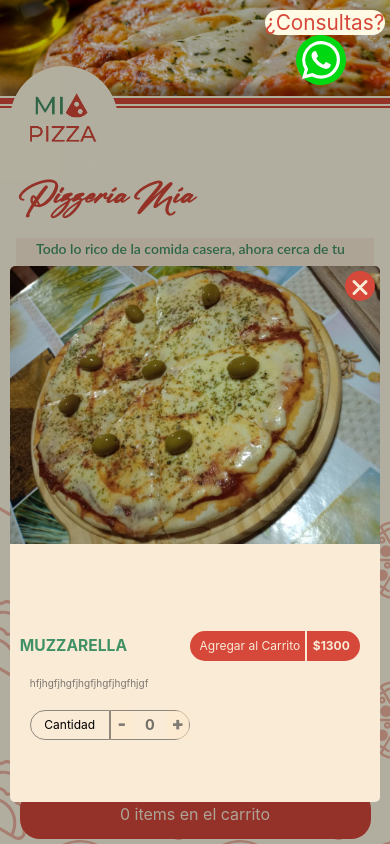
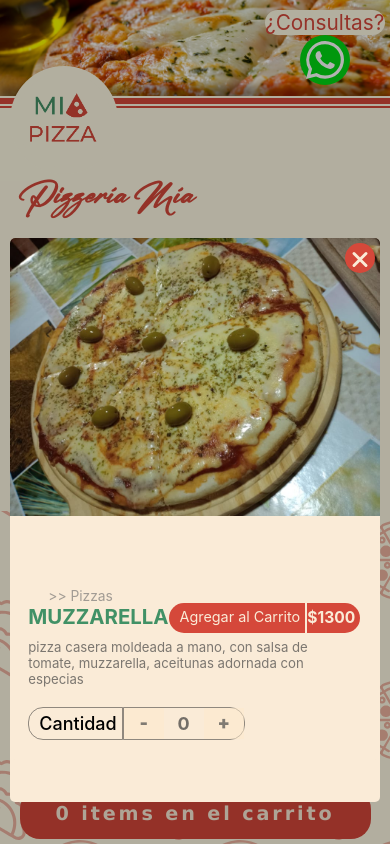
Before and after one commit to DanielQuijano1/pizzas2, a React (Create React App) app: page /detalle/1 in a window 390 px wide. Built offline with nearby package versions, Linux system fonts and the light colour scheme.

Commit message:
css cambios de font y size

```diff
--- a/src/Card/Card.css
+++ b/src/Card/Card.css
@@ -22,7 +22,7 @@
 
 .card__title {
     margin-bottom: 10px;
-    font-size: 13px;
+    font-size: 17px;
     letter-spacing: .05em;
 }
 
@@ -36,3 +36,10 @@
     height: 80px;
     border-radius: 15px;
 }
+
+@media screen and (max-width: 700px) {
+    .card{
+        width: 90vw;
+        gap: 10%;
+    }
+}
--- a/src/CartContainer/CartContainer.css
+++ b/src/CartContainer/CartContainer.css
@@ -3,7 +3,8 @@
     display: flex;
     flex-direction: column;
     align-items: center;
-    z-index: 2000;
+    z-index: 1500;
+    border-radius: 5px 5px 0px 0px;
 }
 
 .titleCarrito {
@@ -57,8 +58,13 @@
     justify-content: space-between;
     color: #419166;
     font-weight: 500;
+    font-size: 1.3em;
 }
 
+.font{
+
+    font-size: 1.1em;
+}
 
 .cartItems{
     width: 90%;
@@ -137,4 +143,8 @@
     color: antiquewhite;
     border-radius: 20px;
     margin-left: 5vw;
+    letter-spacing: .15em;
+    font-size: 1.2em;
+    font-weight: 700;
+    font-family:Verdana, Geneva, Tahoma, sans-serif;
 }
--- a/src/CartContainer/CartContainer.jsx
+++ b/src/CartContainer/CartContainer.jsx
@@ -50,20 +50,20 @@ function CartContainer() {
                                             :
                                             <div className="flex">
 
-                                                <div className="targetaCartTitle">
+                                                <div className="targetaCartTitle ">
                                                     <div className="inicio">Producto</div>
                                                     <div className="final">Precio</div>
                                                 </div>
 
-                                                <div className="cartItems">
+                                                <div className="cartItems font">
                                                     {cart.map((itemInCart) => (
                                                         <CartItem itemInCart={itemInCart} removeItem={removeItem}></CartItem>
                                                     ))}
                                                 </div>
 
-                                                <p className="totalDeCompra">El total de tu compra es de ${getTotalItemsInCart()}</p>
+                                                <p className="totalDeCompra font">El total de tu compra es de ${getTotalItemsInCart()}</p>
 
-                                                <div className="buttonItems">
+                                                <div className="buttonItems font">
                                                     <Button onClick={clear} className="buttonCart" text="Limpiar Carrito" ></Button>
                                                     <Button className="buttonCart" text="Finalizar Compra" ></Button>
                                                 </div>
--- a/src/CartContainer/CartItem.css
+++ b/src/CartContainer/CartItem.css
@@ -2,6 +2,7 @@
     display: flex;
     width: 100%;
     flex-direction: column;
+    gap: 8px;
 }
 
 .espaciadoCart {
--- a/src/ItemCount/ItemCount.css
+++ b/src/ItemCount/ItemCount.css
@@ -1,16 +1,14 @@
 .count__mainbox{
     display: flex;
     flex-direction: row;
-    padding-left: 20px;
 }
 
 .count__title{
-    width: 80px;
-    height: 30px;
     border: 1px rgba(39, 39, 39, 0.5) solid;
     border-radius: 15px 0px 0px 15px;
     display: grid;
     place-content: center;
+    padding: 0px 5px 0px 10px;
 }
 
 .count__flex {
@@ -67,7 +65,7 @@
     padding: 5px 5px 5px 10px;
     border-radius: 20px 0px 0px 20px;
     color: antiquewhite;
-
+    font-size: 1.2em;
 }
 
 .count__cart:active{
@@ -82,3 +80,23 @@
         scale: 1.1;
     }
 }
+
+@media screen and (max-width: 750px){
+
+    .count__title{
+        font-size: 1.5em;
+        font-weight: 500;
+        padding: 5px 5px 5px 10px;
+    }
+    .count__flex{
+        width: auto;
+        height: auto;
+    }
+    .count__numero, .count__signo{
+        padding: 5px 20px;
+        font-size: 1.5em;
+    }
+    .count__numero{
+        bottom: -2px;
+    }
+}
--- a/src/ItemDetailContainer/ItemDetail.css
+++ b/src/ItemDetailContainer/ItemDetail.css
@@ -60,7 +60,7 @@
     display: grid;
     place-items: end;
     justify-content: center;
-    z-index: 100;
+    z-index: 2000;
     animation: pushUp .5s;
     background-color: rgb(0, 0, 0, .3);
 }
@@ -88,18 +88,29 @@
 
 .description__flex {
     position: relative;
+    width: 100%;
+    padding-left: 5%;
+    display: flex;
+    flex-direction: column;
+}
+.description__category{
+    color: #6969699d;
+    font-size: 1.15em;
+    padding:10px 0px 0px 0px;
 }
 
 .description__title {
     color: #419166;
     text-transform: uppercase;
-    padding: 20px 10px;
-    font-size: 1.3em;
+    padding: 0px 10px 10px 0px;
+    font-size: 1.7em;
 }
 
 .description__detail {
     color: rgba(61, 61, 61, 0.671);
-    padding: 0px 0px 50px 20px;
+    font-size: 1.1em;
+    width: 80vw;
+    height: auto;
 }
 
 .description__price {
@@ -146,4 +157,10 @@
     .modal__card{
         width: 95vw;
     }
+    .description__category{
+        padding: 0px 0px 0px 20px;
+    }
+    .description__price{
+        font-size: 1.3em;
+    }
 }
--- a/src/ItemDetailContainer/ItemDetail.jsx
+++ b/src/ItemDetailContainer/ItemDetail.jsx
@@ -2,12 +2,8 @@ import ItemCount from "../ItemCount/ItemCount";
 import "./ItemDetail.css"
 import { Link } from "react-router-dom";
 import Button from "../Button/Button";
-import { useContext } from "react";
-import { cartContext } from "../storage/cartContext";
 
 function ItemDetail({ title, img, detalle, precio, category, onAddToCart, isInCart }) {
-
-    const { cart } = useContext(cartContext)
 
     return (
         <div className="overlay">
@@ -22,18 +18,15 @@ function ItemDetail({ title, img, detalle, precio, category, onAddToCart, isInCa
                             </Link>
                         </div>
                         <div className="description__flex">
+                            <div className="description__category"> &#62;&#62; {category}</div>
                             <h3 className="description__title">{title}</h3>
-                            <small className="description__detail">{detalle}</small>
+                            <div className="description__detail">{detalle}</div>
                             <div className="description__price">
                                 <div> ${precio} </div>
                             </div>
-                            {!cart.includes({ title }) === isInCart ?
-                                <div></div>
-                                :
-                                <div className="description__counter">
-                                    <ItemCount text="Cantidad" onAddToCart={onAddToCart} category={category} />
-                                </div>
-                            }
+                            <div className="description__counter">
+                                <ItemCount onAddToCart={onAddToCart} category={category} />
+                            </div>
                         </div>
                     </div>
                 </div>
--- a/src/Narbar/Navbar.css
+++ b/src/Narbar/Navbar.css
@@ -158,11 +158,8 @@ header {
 }
 
 .link {
-    transition: all .15s ease-out 0s;
     cursor: pointer;
     text-decoration: none;
-    outline: none;
-    margin-right: .5rem;
     display: grid;
     place-content: center;
 }
@@ -266,39 +263,6 @@ main {
     padding-right: 1rem;
 }
 
-.secciones {
-    display: flex;
-    flex-direction: column;
-    width: 100%;
-}
-
-.seccion {
-    margin-bottom: 1.24rem;
-}
-
-.seccion__etiqueta {
-    color: #fff;
-    -webkit-box-align: center;
-    align-items: center;
-    background-position: center center;
-    background-size: cover;
-    border-radius: 0.5rem;
-    cursor: pointer;
-    display: flex;
-    flex-direction: row;
-    font-size: 1.5rem;
-    font-weight: 800;
-    -webkit-box-pack: center;
-    justify-content: center;
-    max-width: 640px;
-    padding: 2rem;
-    text-shadow: rgb(0 0 0) 0px 0px 5px, rgb(0 0 0) 0px 0px 10px, rgb(0 0 0) 0px 0px 20px, rgb(0 0 0) 0px 0px 30px;
-    letter-spacing: .15em;
-    position: relative;
-    font-family: 'Montserrat', sans-serif;
-
-}
-
 .pizza {
     background-image: url(../../public/assets/piza.jpg);
     z-index: 5;
@@ -314,81 +278,6 @@ main {
     z-index: 5;
 }
 
-/* animaciones menu */
-
-.seccion .opcion {
-    width: 100%;
-    padding: 10px 20px;
-    background-color: rgb(248, 241, 232);
-    text-shadow: none;
-    color: black;
-    list-style-type: none;
-    box-shadow: rgb(0 0 0 / 40%) 0.5px 2px 10px;
-    border-radius: 0px 0px 5px 5px;
-    position: relative;
-    top: -5px;
-    z-index: -1;
-    font-family: 'Lato', sans-serif;
-    animation: growDown .5s ease-in-out forwards;
-    transform-origin: top center;
-}
-
-@keyframes growDown {
-    0% {
-        transform: scaleY(0)
-    }
-
-    100% {
-        transform: scaleY(1)
-    }
-}
-
-@keyframes growUp {
-    0% {
-        transform: scaleY(1)
-    }
-
-    100% {
-        transform: scaleY(0)
-    }
-}
-
-
-.seccion1 .opcion {
-    display: none;
-}
-
-.seccion2 .opcion {
-    display: none;
-}
-
-.seccion3 .opcion {
-    display: none;
-}
-
-
-
-.seccion1.active1 .opcion {
-    display: block;
-    height: 100%;
-}
-
-.seccion2.active2 .opcion {
-    display: block;
-    height: 100%;
-}
-
-.seccion3.active3 .opcion {
-    display: block;
-    height: 100%;
-    ;
-}
-
-
-.opcion li {
-    padding: 5px 0px;
-}
-
 .material-icons {
     font-size: 18px;
 }
@@ -400,4 +289,8 @@ main {
         right: 5px;
         z-index: 1000;
     }
+
+    .descripcion{
+        font-size: 1em;
+    }
 }
--- a/src/storage/MockService.js
+++ b/src/storage/MockService.js
@@ -1,5 +1,5 @@
 const productos = [
-    { id: 1, title: "Muzzarella", precio: 1300, detalle: "hfjhgfjhgfjhgfjhgfjhgfhjgf", img: "/assets/IMG-20221205-WA0002.jpg", category: "Pizzas", stock: 20},
+    { id: 1, title: "Muzzarella", precio: 1300, detalle: "pizza casera moldeada a mano, con salsa de tomate, muzzarella, aceitunas adornada con especias", img: "/assets/IMG-20221205-WA0002.jpg", category: "Pizzas", stock: 20},
     { id: 2, title: "Jamon", precio: 1700, detalle: "", img: "/assets/IMG-20221205-WA0002.jpg", category: "Pizzas", stock: 20},
     { id: 3, title: "Jamon y morron", precio: 1700, detalle: "", img: "/assets/IMG-20221205-WA0001.jpg", category: "Pizzas", stock: 20},
     { id: 4, title: "Jamon y Roquefort", precio: 1700, detalle: "", img: "/assets/IMG-20221205-WA0002.jpg", category: "Pizzas", stock: 20},
```
